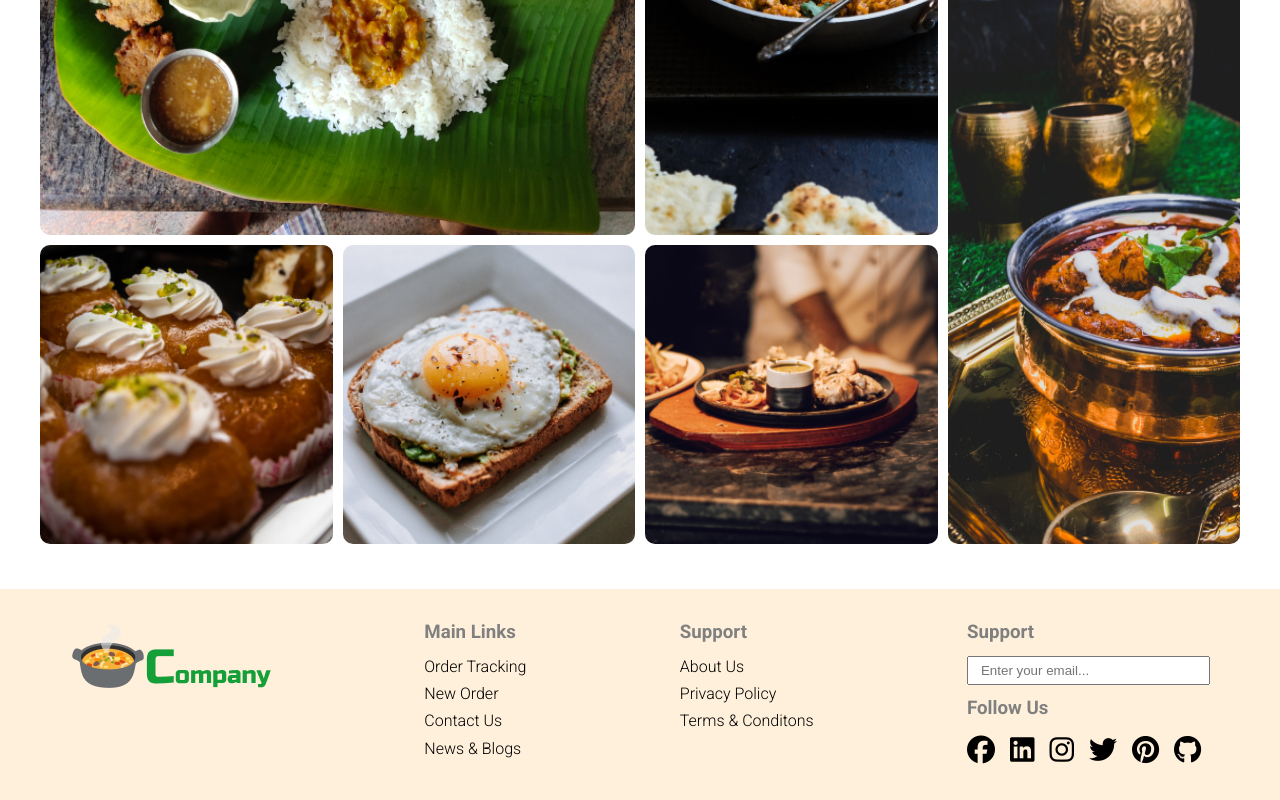
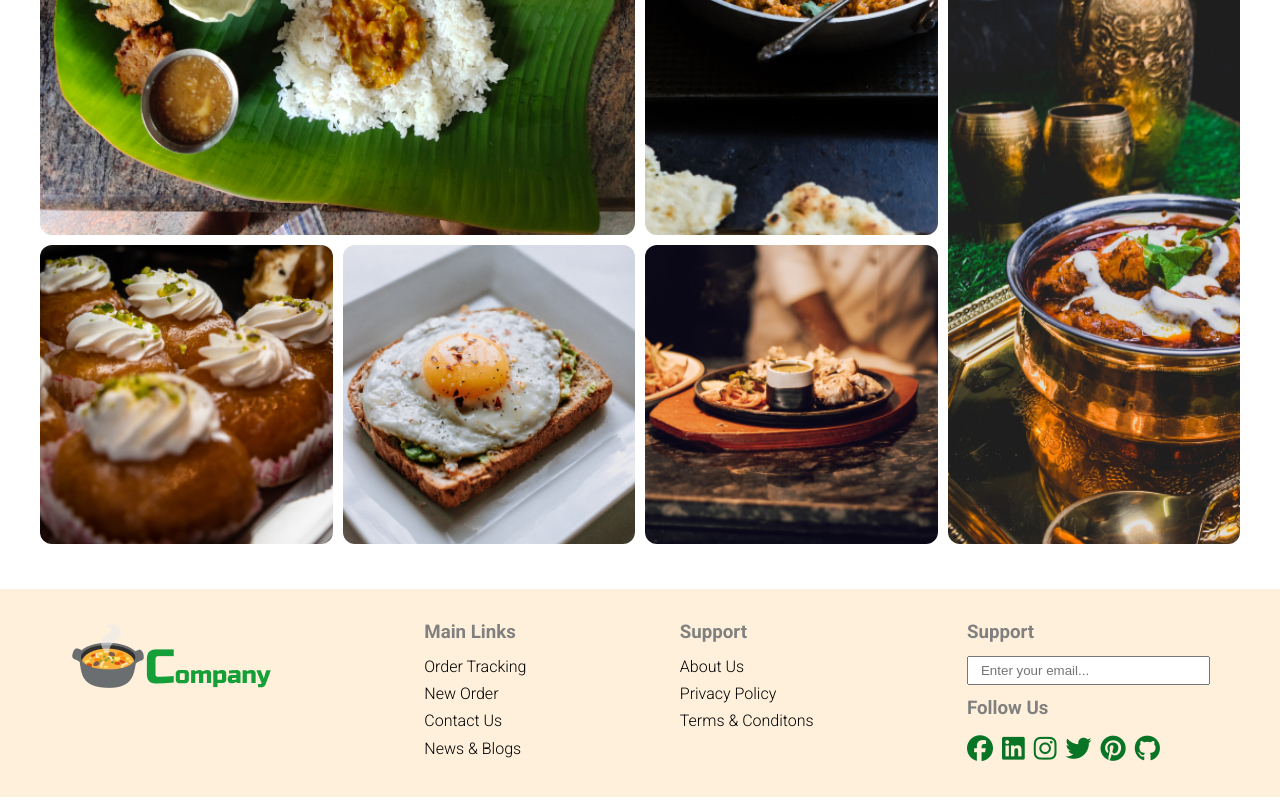
Before and after one commit to rajibrahman74/Delicious-Food-House, a plain HTML site: page index.html in a window 1280 px wide. Shown: the part 1537-2337 px from the top of the page. Drawn offline with Linux system fonts and the light colour scheme.

Commit message:
last-commit

```diff
--- a/style.css
+++ b/style.css
@@ -149,7 +149,7 @@ nav{
     height: 100%;
     width: 100%;
     transition: 0.2s ease-in-out;
-    border-radius: 10px;
+    border-radius: 12px;
 }
 .grid-image:hover{
     transform: scale(1.05);
@@ -187,10 +187,13 @@ footer{
 .icon-container{
     display: flex;
     gap: 15px;
-    font-size: 28px;
+    font-size: 26px;
+}
+.icon{
+    margin-right: -6px;
 }
 a > i{
-    color: black;
+    color: #087425;
 }
 
 /* Responsive */
```
